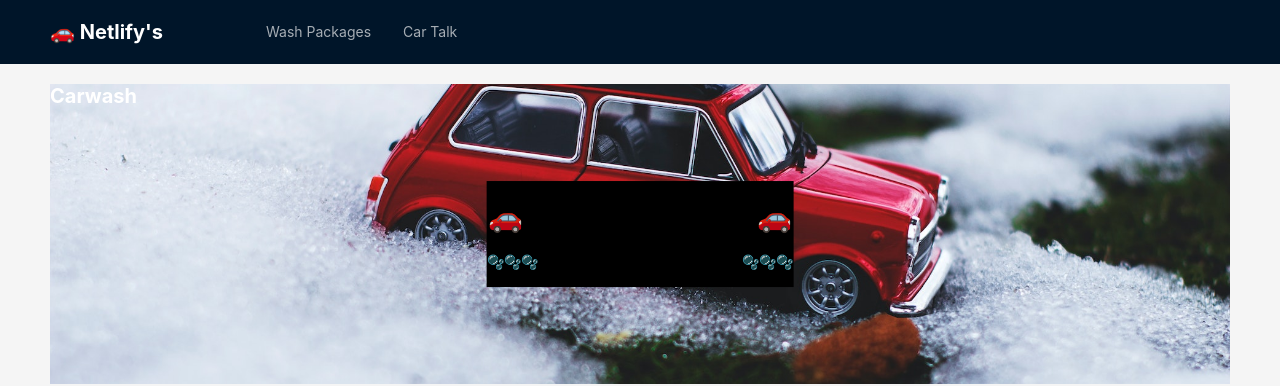
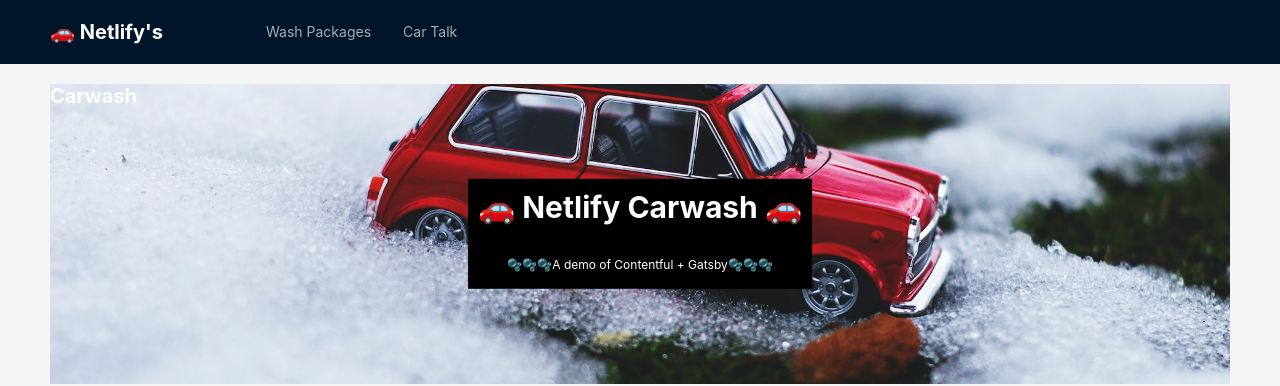
Before and after one commit to narbota/gatsby-carwash, a Gatsby site: page / in a window 1280 px wide. Shown: the top 386 px of the page. Built offline with nearby package versions, Linux system fonts and the light colour scheme; Gatsby itself is replaced by a stand-in of ours; no server answers.

Commit message:
update global.css

```diff
--- a/src/styles/global.css
+++ b/src/styles/global.css
@@ -32,7 +32,7 @@ body {
     text-align: center;
 }
 
-.homepage-hero .homepage-hero-content h1 h2 {
+.homepage-hero .homepage-hero-content h1{
     font-size: 30px;
     margin-top: 0px;
     margin-bottom: 20px;
@@ -42,7 +42,7 @@ body {
     padding: 10px;
 }
 
-.homepage-hero .homepage-hero-content span h2 {
+.homepage-hero .homepage-hero-content span {
     font-size: 12px;
 
     color: white !important;
```
